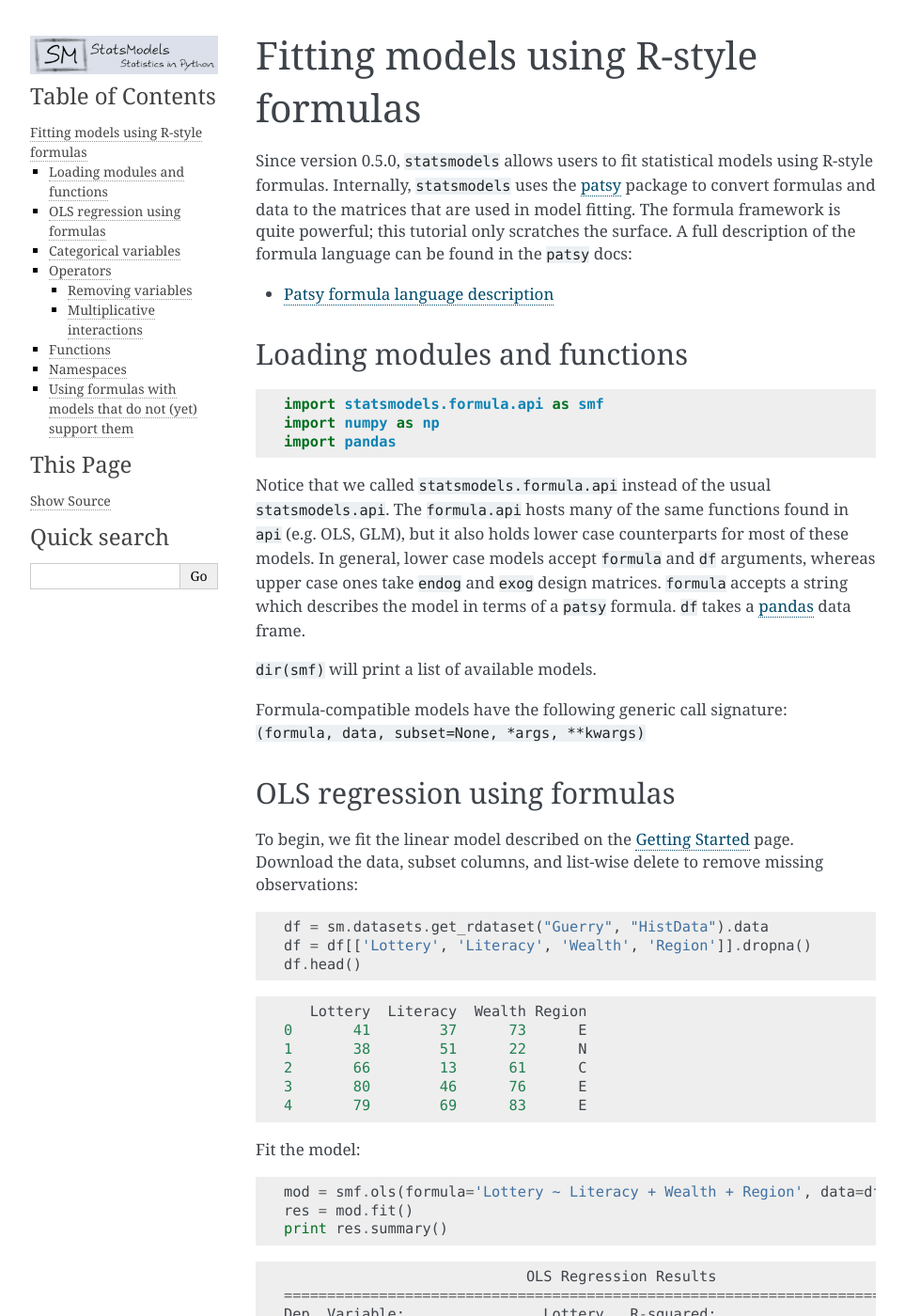
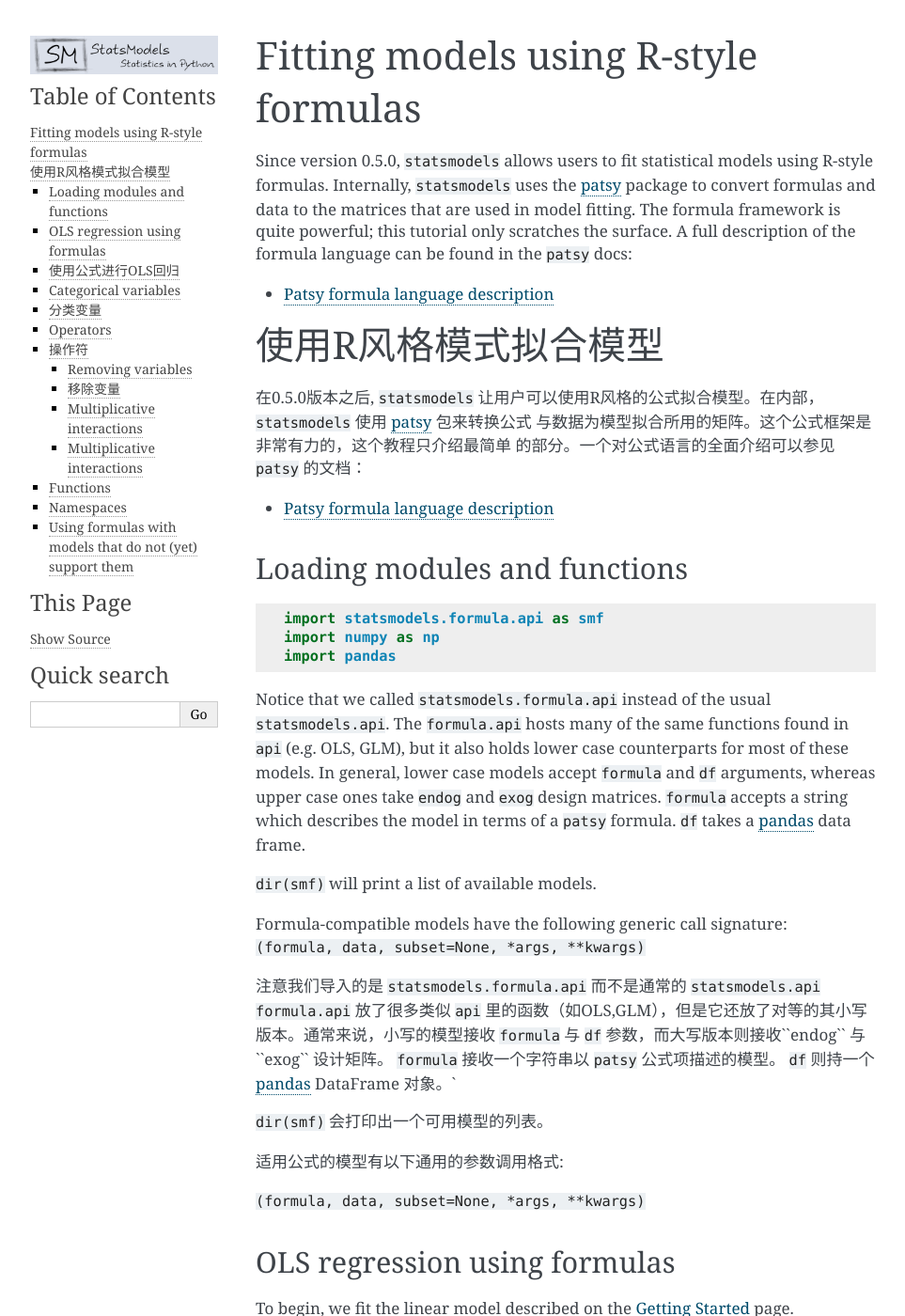
Before and after one commit to yiyuezhuo/statsmodels-tutorial-ch, a Sphinx documentation site: the page built from docs/source/example_formulas.rst, in a window 1280 px wide and 1400 px high. Shown: the whole window at 94% size, without its empty margins (148-1111 px from the left). Built offline with Sphinx 7.4.7, drawn with Linux system fonts in a browser that asks for light colours; formulas are drawn with MathJax 3; pages that are not in the unit, such as notebooks, are missing from menus; the version number could not be read and is left out; some of the changed text lies outside the part shown.

Commit message:
Update example_formulas.rst

```diff
--- a/docs/source/example_formulas.rst
+++ b/docs/source/example_formulas.rst
@@ -12,6 +12,17 @@ full description of the formula language can be found in the ``patsy``
 docs:
 
 -  `Patsy formula language description <http://patsy.readthedocs.org/>`_
+
+使用R风格模式拟合模型
+=====================================
+
+在0.5.0版本之后, ``statsmodels`` 让用户可以使用R风格的公式拟合模型。在内部，
+``statsmodels`` 使用 `patsy <http://patsy.readthedocs.org/>`_ 包来转换公式
+与数据为模型拟合所用的矩阵。这个公式框架是非常有力的，这个教程只介绍最简单
+的部分。一个对公式语言的全面介绍可以参见 ``patsy`` 的文档：
+
+-  `Patsy formula language description <http://patsy.readthedocs.org/>`_
+
 
 Loading modules and functions
 -----------------------------
@@ -36,12 +47,30 @@ a `pandas <http://pandas.pydata.org/>`_ data frame.
 Formula-compatible models have the following generic call signature:
 ``(formula, data, subset=None, *args, **kwargs)``
 
+注意我们导入的是 ``statsmodels.formula.api`` 而不是通常的 ``statsmodels.api``
+``formula.api`` 放了很多类似 ``api`` 里的函数（如OLS,GLM），但是它还放了对等的其小写
+版本。通常来说，小写的模型接收 ``formula`` 与 ``df`` 参数，而大写版本则接收``endog``
+与``exog`` 设计矩阵。 ``formula`` 接收一个字符串以 ``patsy`` 公式项描述的模型。
+``df`` 则持一个 `pandas <http://pandas.pydata.org/>`_ DataFrame 对象。`
+
+``dir(smf)`` 会打印出一个可用模型的列表。
+
+适用公式的模型有以下通用的参数调用格式:
+
+``(formula, data, subset=None, *args, **kwargs)``
+
 OLS regression using formulas
 -----------------------------
 
 To begin, we fit the linear model described on the `Getting
 Started <gettingstarted.html>`_ page. Download the data, subset columns,
 and list-wise delete to remove missing observations:
+
+使用公式进行OLS回归
+-----------------------------
+
+为了入门，我们拟合一个在 `Getting Started <gettingstarted.html>`_ 页面
+描述过的线性模型。下载数据，选择列并且智能删除带缺失的观测值：
 
 .. code:: python
 
@@ -59,6 +88,8 @@ and list-wise delete to remove missing observations:
     4       79        69      83      E
 
 Fit the model:
+
+拟合模型：
 
 .. code:: python
 
@@ -108,6 +139,16 @@ If *Region* had been an integer variable that we wanted to treat
 explicitly as categorical, we could have done so by using the ``C()``
 operator:
 
+分类变量
+---------------------
+
+观察上面的打印出来的汇总结果，注意到 ``patsy`` 发现了 *Region* 元素是文本字符串，
+所以它将 *Region* 当成了分类变量。因为 ``patsy`` 默认设定是包含了截距的，所以我们
+自动抛弃了 *Region* 分类变量中的一个值。
+
+如果 *Region* 已经是一个整数变量了而我们想让其被当成是一个分类变量，我们可以做到这一点
+通过使用 ``C()`` 操作符：
+
 .. code:: python
 
     res = smf.ols(formula='Lottery ~ Literacy + Wealth + C(Region)', data=df).fit()
@@ -128,6 +169,9 @@ Examples more advanced features ``patsy``'s categorical variables
 function can be found here: `Patsy: Contrast Coding Systems for
 categorical variables <contrasts.html>`_
 
+``patsy`` 的分类变量的更高级的使用例子可以在这里找到 `Patsy: Contrast Coding Systems for
+categorical variables <contrasts.html>`_
+
 Operators
 ---------
 
@@ -135,11 +179,21 @@ We have already seen that "~" separates the left-hand side of the model
 from the right-hand side, and that "+" adds new columns to the design
 matrix.
 
+操作符
+---------
+
+我们已经看到 "~" 分割了模型的左边与右边，以及 "+" 增加了新的列到设计矩阵中。
+
 Removing variables
 ~~~~~~~~~~~~~~~~~~
 
 The "-" sign can be used to remove columns/variables. For instance, we
 can remove the intercept from a model by:
+
+移除变量
+~~~~~~~~~~~~~~~~~~
+
+"-" 符号可以用于移除列/变量。作为例子，我们可以从模型中移除截距，通过：
 
 .. code:: python
 
@@ -159,6 +213,10 @@ can remove the intercept from a model by:
 
 Multiplicative interactions
 ~~~~~~~~~~~~~~~~~~~~~~~~~~~
+
+Multiplicative interactions
+~~~~~~~~~~~~~~~~~~~~~~~~~~~
+
 
 ":" adds a new column to the design matrix with the product of the other
 two columns. "\*" will also include the individual columns that were
```
